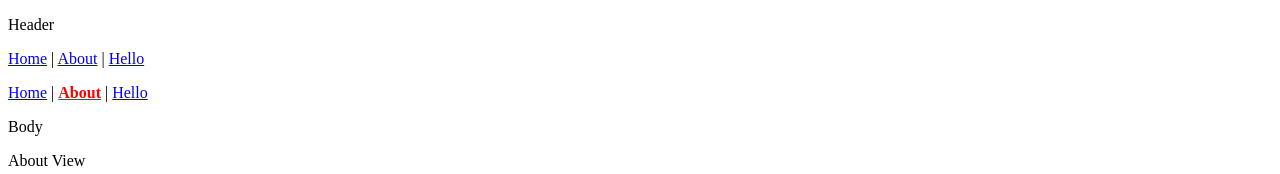
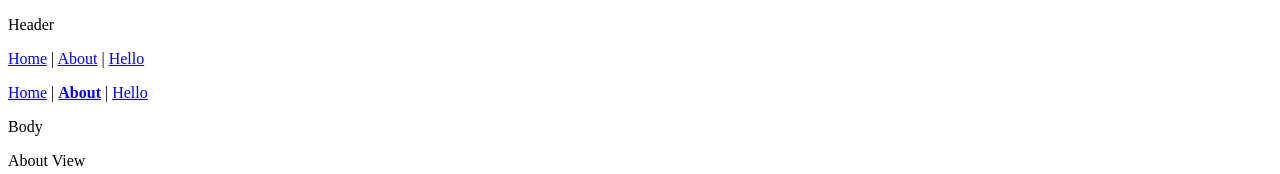
Before and after one commit to YooHyeok/vue-basic-todo-app, a Vue app in the folder vue-router/: page /about in a window 1280 px wide. Shown: the top 174 px of the page. Built offline with nearby package versions, Linux system fonts and the light colour scheme.

Commit message:
feat: `vue-router` - 현재 선택된 링크 css효과 부여2 (active-class 정의한 클래스)

```diff
--- a/vue-router/src/layouts/TheHeader.vue
+++ b/vue-router/src/layouts/TheHeader.vue
@@ -8,8 +8,14 @@
   </p>
   <p>
     <!-- vue-router를 통한 페이지 전환: router-view 영역에 컴포넌트만 동적으로 교체 -->
-    <router-link to="/">Home</router-link> |
-    <router-link to="/about">About</router-link> |
-    <router-link to="/hello">Hello</router-link>
+    <router-link to="/" active-class="on">Home</router-link> |
+    <router-link to="/about" active-class="on">About</router-link> |
+    <router-link to="/hello" active-class="on">Hello</router-link>
   </p>
 </template>
+<style scoped>
+.on { /* router-link의 active-class에 속성에 정의한 클래스명 - 선택된 router-link에 해당 클래스명이 추가된다. */
+  font-weight: bold;
+  color: blue;
+}
+</style>
```
